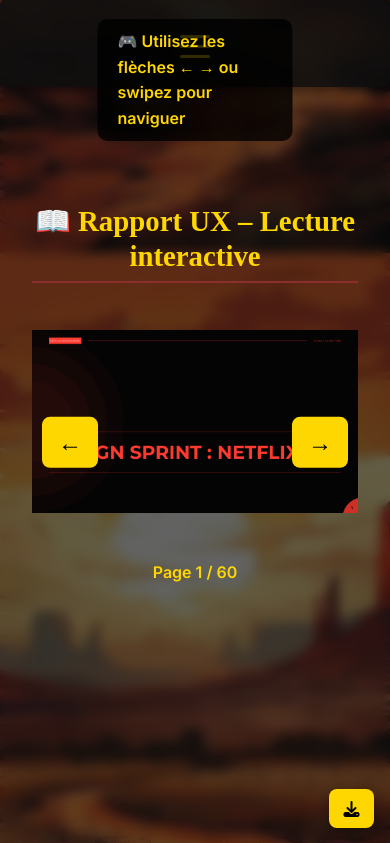
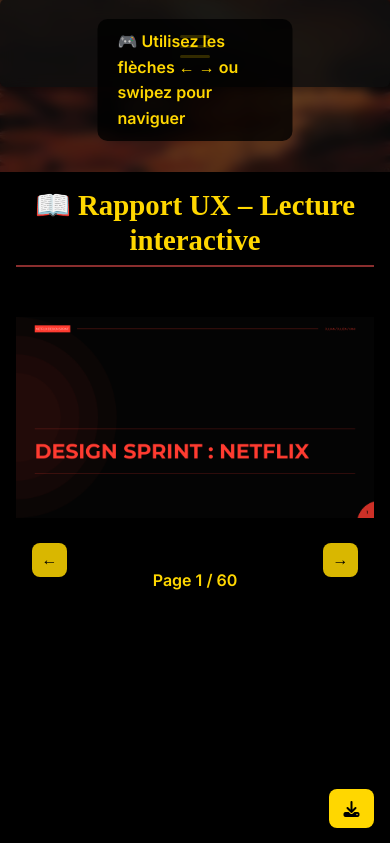
Before and after one commit to faniryjulian/faniryjulian.github.io, a plain HTML site: page projet_premier.html in a window 390 px wide. Both pictures are taken after a click on the picture 195 px from the left and 1012 px from the top of the page. Shown: the part 591-1434 px from the top of the page. Drawn offline with Linux system fonts and the light colour scheme.

Commit message:
mise à jour slider

```diff
--- a/pdf-slider.css
+++ b/pdf-slider.css
@@ -81,3 +81,70 @@
     color: gold;
 
 }
+
+/* Version desktop (déjà existante) */
+.slider-btn {
+    position: absolute;
+    top: 50%;
+    transform: translateY(-50%);
+    background: #FFD700;
+    border: none;
+    padding: 0.7rem 1rem;
+    font-size: 1.5rem;
+    cursor: pointer;
+    z-index: 10;
+    border-radius: 8px;
+    color: #000;
+    transition: background 0.2s;
+  }
+
+  /* ✅ Version mobile : boutons plus petits, discrets */
+  @media (max-width: 768px) {
+    .slider-btn {
+      font-size: 1rem;
+      padding: 0.5rem 0.6rem;
+      background: rgba(255, 215, 0, 0.85);
+      top: auto;
+      bottom: 1rem;
+      transform: none;
+    }
+    .slider-btn.prev {
+      left: 1rem;
+    }
+    .slider-btn.next {
+      right: 1rem;
+    }
+  }
+
+ /* Mode plein écran sur mobile = affichage vertical style carnet */
+@media (max-width: 768px) {
+    #pdf-slider.fullscreen-mode .slider-track img {
+      width: 100%;
+      height: auto;
+      max-height: 90vh;
+      object-fit: contain;
+      margin: 0 auto;
+    }
+
+    #pdf-slider.fullscreen-mode {
+      padding: 1rem;
+      background-color: #000;
+    }
+
+    .slider-btn {
+      font-size: 1rem;
+      padding: 0.5rem 0.6rem;
+      background: rgba(255, 215, 0, 0.85);
+      top: auto;
+      bottom: 1rem;
+      transform: none;
+    }
+
+    .slider-btn.prev {
+      left: 1rem;
+    }
+
+    .slider-btn.next {
+      right: 1rem;
+    }
+  }
--- a/portfolio_faniry.js
+++ b/portfolio_faniry.js
@@ -209,12 +209,26 @@
 
   // Zoom fullscreen au clic sur une image
   function openFullscreen(el) {
+    if (!el) return;
+
+    // Active fullscreen
     if (el.requestFullscreen) el.requestFullscreen();
     else if (el.webkitRequestFullscreen) el.webkitRequestFullscreen();
     else if (el.msRequestFullscreen) el.msRequestFullscreen();
 
+    // Ajoute une classe pour adapter le style fullscreen
+    el.classList.add("fullscreen-mode");
+
+    // Enlève la classe quand on quitte le fullscreen
+    document.addEventListener("fullscreenchange", () => {
+      if (!document.fullscreenElement) {
+        el.classList.remove("fullscreen-mode");
+      }
+    });
+
     showFullscreenHelp(); // Affiche le message flottant
   }
+
 
 
   // Swipe mobile
```
